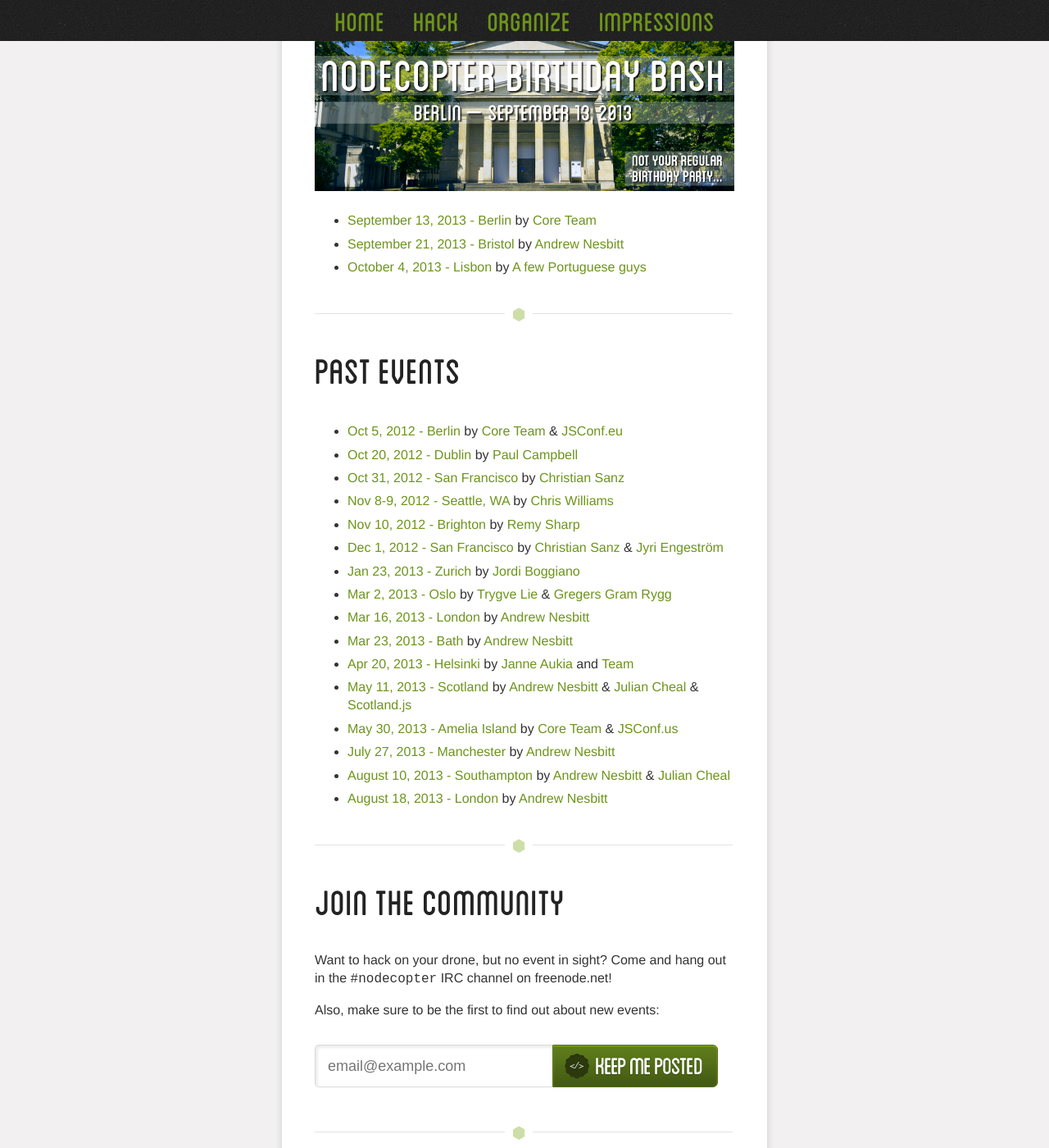
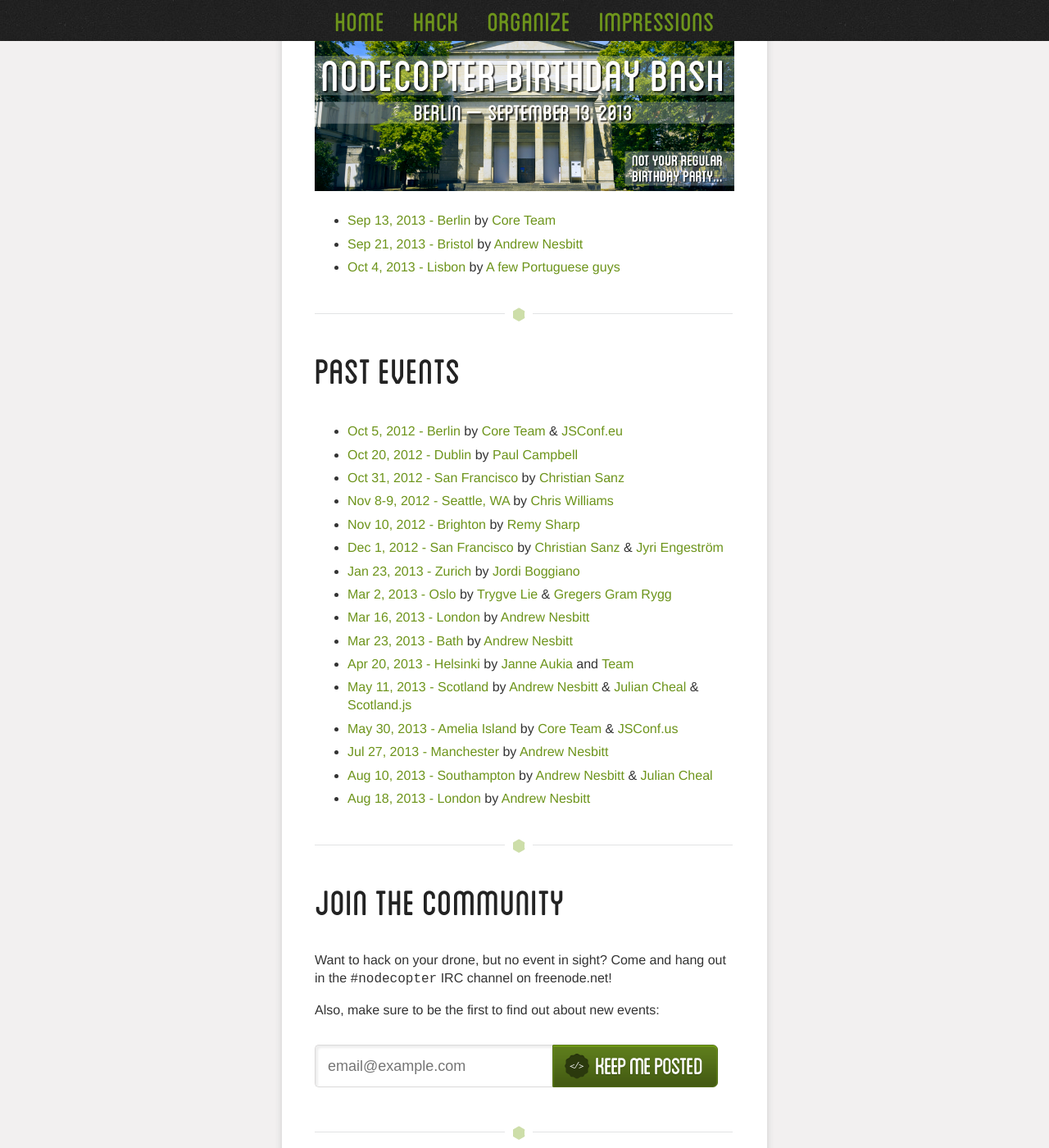
Before and after one commit to nodecopter/nodecopter.com, a Jekyll site: the page built from index.md, in a window 1280 px wide and 1400 px high, scrolled down 999 px. Shown: the whole window at 82% size. Built offline with Jekyll 4.4.1, drawn with Linux system fonts in a browser that asks for light colours; Markdown is read by kramdown in place of the engine named in the settings.

Commit message:
Consistent date format

```diff
--- a/index.md
+++ b/index.md
@@ -25,9 +25,9 @@ title: The NodeCopter - Programming flying robots with node.js
 
 <a href="/2013/berlin/sept-13"><img src="/img/teaser-nodecopter-berlin-2013.png" width="512" height="200" /></a>
 
-* [September 13, 2013 - Berlin](/2013/berlin/sept-13) by [Core Team](https://twitter.com/nodecopter)
-* [September 21, 2013 - Bristol](/2013/bristol/sept-21) by [Andrew Nesbitt](https://twitter.com/teabass)
-* [October 4, 2013 - Lisbon](/2013/lisbon/oct-4) by [A few Portuguese guys](/2013/lisbon/oct-4)
+* [Sep 13, 2013 - Berlin](/2013/berlin/sept-13) by [Core Team](https://twitter.com/nodecopter)
+* [Sep 21, 2013 - Bristol](/2013/bristol/sept-21) by [Andrew Nesbitt](https://twitter.com/teabass)
+* [Oct 4, 2013 - Lisbon](/2013/lisbon/oct-4) by [A few Portuguese guys](/2013/lisbon/oct-4)
 <hr>
 
 <h2 id="past-events"><a href="#past-events">Past Events</a></h2>
@@ -45,9 +45,9 @@ title: The NodeCopter - Programming flying robots with node.js
 * [Apr 20, 2013 - Helsinki](http://nodecopter.fi/) by [Janne Aukia](https://twitter.com/jaukia) and [Team](http://nodecopter.fi/)
 * [May 11, 2013 - Scotland](/2013/scotland/may-11) by [Andrew Nesbitt](https://twitter.com/teabass) & [Julian Cheal](https://twitter.com/juliancheal) & [Scotland.js](http://scotlandjs.com)
 * [May 30, 2013 - Amelia Island](/2013/amelia-island/may-30) by [Core Team](/core) & [JSConf.us](http://2013.jsconf.us/)
-* [July 27, 2013 - Manchester](/2013/manchester/july-27) by [Andrew Nesbitt](https://twitter.com/teabass)
-* [August 10, 2013 - Southampton](/2013/southampton/aug-10) by [Andrew Nesbitt](https://twitter.com/teabass) & [Julian Cheal](https://twitter.com/juliancheal)
-* [August 18, 2013 - London](/2013/london/aug-18) by [Andrew Nesbitt](https://twitter.com/teabass)
+* [Jul 27, 2013 - Manchester](/2013/manchester/july-27) by [Andrew Nesbitt](https://twitter.com/teabass)
+* [Aug 10, 2013 - Southampton](/2013/southampton/aug-10) by [Andrew Nesbitt](https://twitter.com/teabass) & [Julian Cheal](https://twitter.com/juliancheal)
+* [Aug 18, 2013 - London](/2013/london/aug-18) by [Andrew Nesbitt](https://twitter.com/teabass)
 <hr>
 
 <h2 id="join-the-community"><a href="#join-the-community">Join the Community</a></h2>
```
